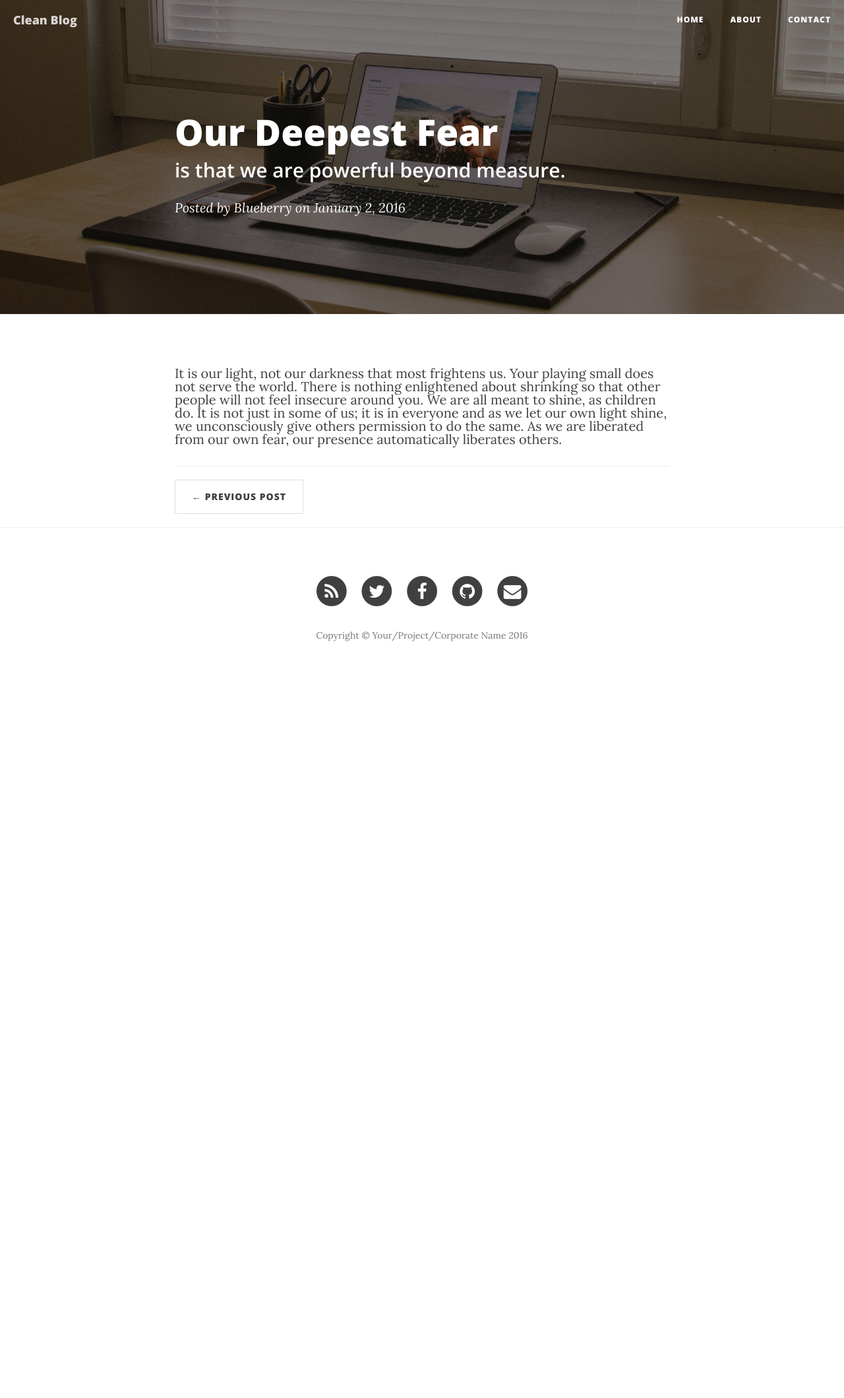
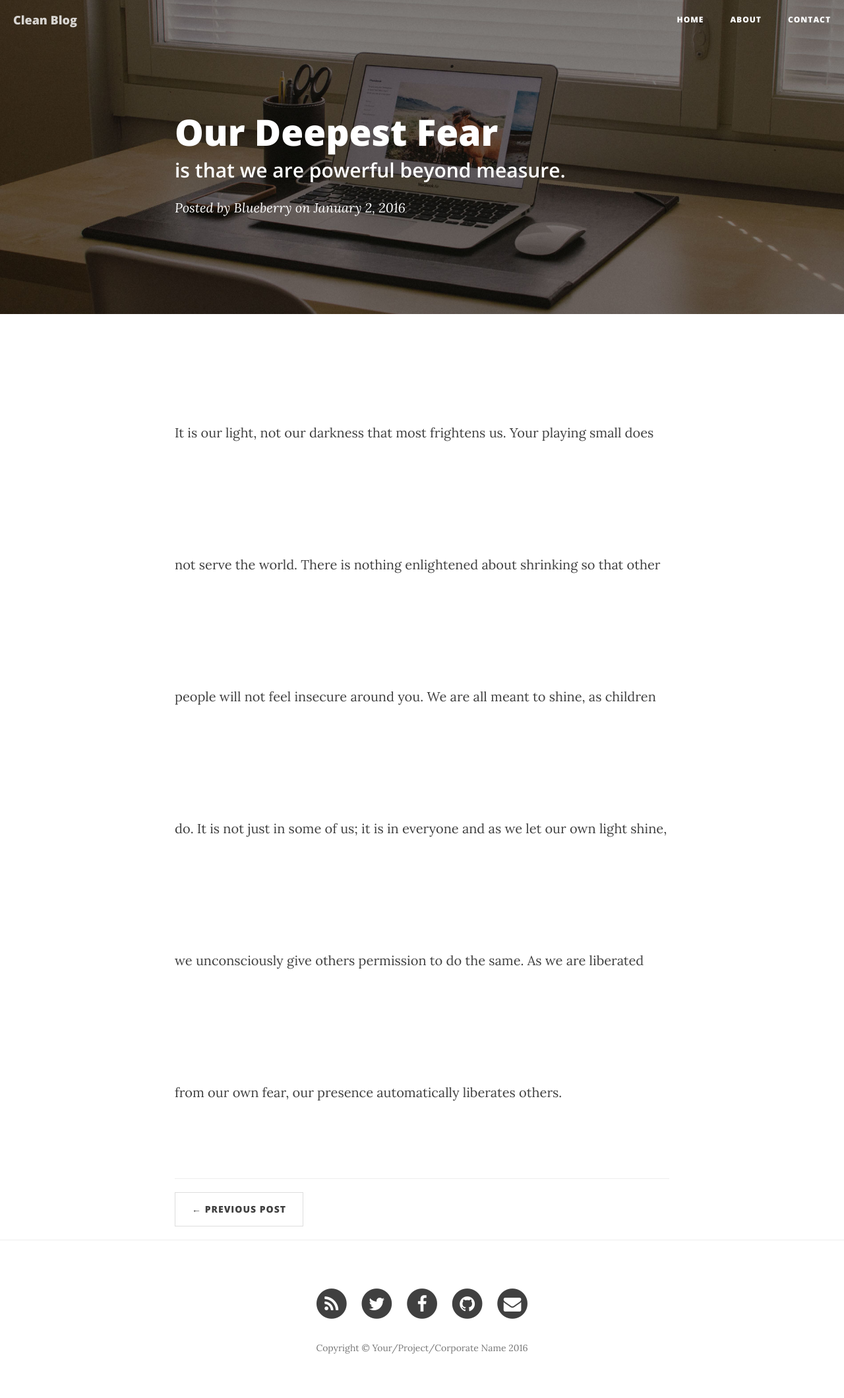
Before and after one commit to Tom-Herbert-PT/strawberryenglish.github.io, a Jekyll site: the page built from _posts/2016-01-02-deepest-fear.md, in a window 1280 px wide. Shown: the whole page at 66% size. Built offline with Jekyll 4.4.1, drawn with Linux system fonts in a browser that asks for light colours; nearby versions of some CDN libraries; before the commit the page ends 1039 px from its top, so only the background shows below that.

Commit message:
Updated '/_posts/2016-01-02-deepest-fear.md' via CloudCannon

```diff
--- a/_posts/2016-01-02-deepest-fear.md
+++ b/_posts/2016-01-02-deepest-fear.md
@@ -8,4 +8,4 @@ header-img:
 ---
 
 
-<p class="editable" style="line-height:20px;">It is our light, not our darkness that most frightens us. Your playing small does not serve the world. There is nothing enlightened about shrinking so that other people will not feel insecure around you. We are all meant to shine, as children do. It is not just in some of us; it is in everyone and as we let our own light shine, we unconsciously give others permission to do the same. As we are liberated from our own fear, our presence automatically liberates others.</p>
+<p class="editable" style="line-height:200px;">It is our light, not our darkness that most frightens us. Your playing small does not serve the world. There is nothing enlightened about shrinking so that other people will not feel insecure around you. We are all meant to shine, as children do. It is not just in some of us; it is in everyone and as we let our own light shine, we unconsciously give others permission to do the same. As we are liberated from our own fear, our presence automatically liberates others.</p>
```
